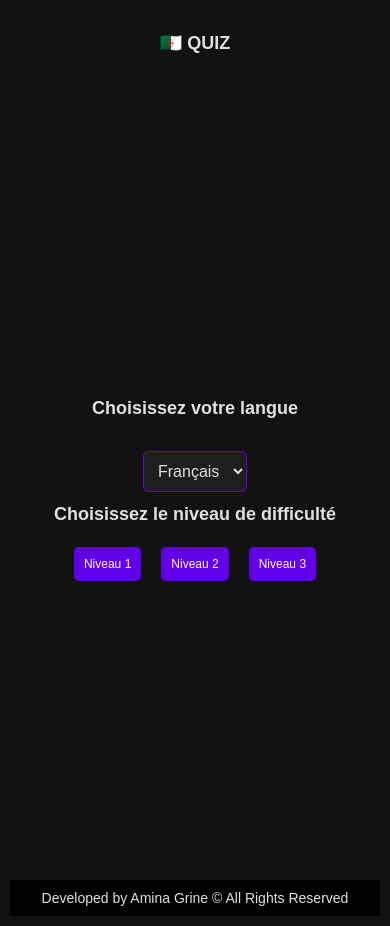
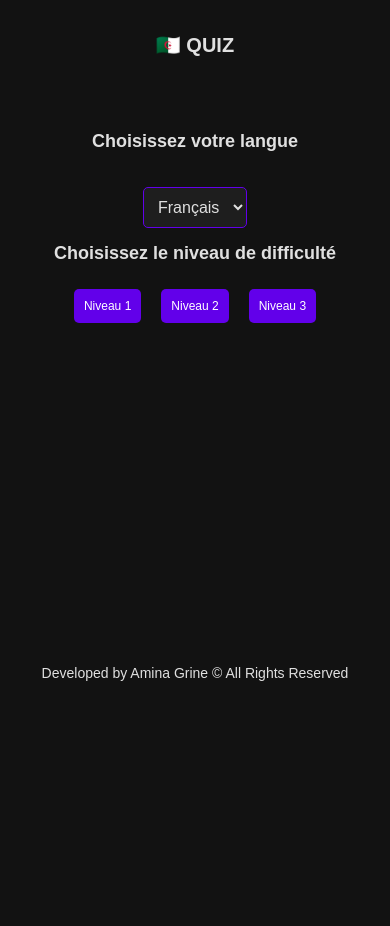
Before and after one commit to aminagr/AlgerianLanguageQuiz, a React (Vite) app: page / in a window 390 px wide. After the commit the page ends 844 px from the top, so only its background shows below. Built offline with nearby package versions, Linux system fonts and the light colour scheme.

Commit message:
Quiz Code Updated

```diff
--- a/src/Home.jsx
+++ b/src/Home.jsx
@@ -33,12 +33,12 @@ const Home = () => {
     <div className="home">
       {!startQuiz ? (
         <>
-          <h1>{translations[language].title}</h1>
+          <h2>{translations[language].title}</h2>
           <select onChange={(e) => setLanguage(e.target.value)} value={language}>
             <option value="fr">Français</option>
             <option value="en">English</option>
           </select>
-          <h1>{translations[language].difficultyTitle}</h1>
+          <h2>{translations[language].difficultyTitle}</h2>
           <button onClick={() => handleStartQuiz('niveau1')}>{translations[language].level1}</button>
           <button onClick={() => handleStartQuiz('niveau2')}>{translations[language].level2}</button>
           <button onClick={() => handleStartQuiz('niveau3')}>{translations[language].level3}</button>
--- a/src/Styles.css
+++ b/src/Styles.css
@@ -1,25 +1,31 @@
+
 html, body {
   height: 100%; /* S'assurer que le body prend toute la hauteur */
   margin: 0; /* Éliminer les marges par défaut */
   background-color: #121212; /* Fond global */
   color: #e0e0e0; /* Couleur du texte global */
   font-family: 'Arial', sans-serif;
+
 }
 
 .App {
-  min-height: calc(100vh - 40px); /* Ajuster la hauteur pour le footer */
+  min-height: 550px;
   display: flex;
-  flex-direction: column; /* Disposer les éléments en colonne */
-  justify-content: center; /* Centrer verticalement le contenu principal */
-  align-items: center; /* Centrer horizontalement le contenu */
+  flex-wrap: wrap;
+  justify-content: center;
+  align-items: center;
+  padding: 0 !important;
+  margin: 0 !important;
+  align-content: space-between;
 }
+.home, .quiz {
 
-.home, .quiz {
   text-align: center;
   animation: fadeIn 1s;
-  max-width: 400px; /* Limiter la largeur pour les écrans larges */
+  max-width: 500px; /* Limiter la largeur pour les écrans larges */
   width: 100%; /* Prendre toute la largeur sur les petits écrans */
-  padding: 20px; /* Ajouter du padding pour le confort */
+  padding: 10px; /* Ajouter du padding pour le confort */
+
 }
 
 button {
@@ -109,20 +115,27 @@ select:hover {
 
 .header{ text-align: center;
   width: 100%;
-  padding: 10px 0;
-
-
+padding: 10px 0;
 
 }
 .footer {
   background-color: black;
   color: #e0e0e0; /* Couleur du texte */
   text-align: center; /* Centrer le texte */
-  padding: 10px 0; /* Espacement vertical */
+  padding: 20px 0; /* Espacement vertical */
+
   width: 100%; /* Prendre toute la largeur */
   position: relative; /* Garder la position relative */
+
+}
+.quit-button {
+  background: red;
 }
 
+.quit-button:hover{
+background-color: #3700b3;
+  transform: scale(1.05);
+}
 @media (max-width: 600px) {
   body {
     height: auto; /* Permettre un défilement sur mobile */
@@ -130,7 +143,10 @@ select:hover {
   }
 
   h1 {
-    font-size: 20px;
+    font-size: 60px;
+  }
+  h1 {
+    font-size: 30px;
   }
 
   button {
@@ -180,9 +196,10 @@ select:hover {
     transition: background-color 0.3s, transform 0.3s;
   }
 
-  .quit-button:hover {
-    background-color: #1e1e1e1d;
-  }
+  .quit-button:hover{
+    background-color: #3700b3;
+      transform: scale(1.05);
+    }
 
   .quit-button-mob:hover {
     background-color: #1e1e1e1d;
@@ -194,11 +211,20 @@ select:hover {
 
   .footer {
     font-size: 14px; /* Ajuster la taille de la police pour mobile */
+   background-color:#121212; ;
+  color: #e0e0e0; /* Couleur du texte */
+  text-align: center; /* Centrer le texte */
+
+  width: 100%; /* Prendre toute la largeur */
+  position: relative; /* Garder la position relative */
   }
 }
 
 @media (max-width: 400px) {
   h1 {
+    font-size: 20px;
+  }
+  h2 {
     font-size: 18px;
   }
 
--- a/src/footer.jsx
+++ b/src/footer.jsx
@@ -3,7 +3,7 @@ import React from 'react';
 function Footer() {
   return (
     <footer className="footer">
-      Developed by Amina Grine © All Rights Reserved
+      <p> Developed by Amina Grine © All Rights Reserved</p>
     </footer>
   );
 }
--- a/src/header.jsx
+++ b/src/header.jsx
@@ -1,10 +1,9 @@
-
 import React from 'react';
 
 const Header = () => {
   return (
     <header className="header">
-      <h1> 🇩🇿 QUIZ </h1>
+      <h1>🇩🇿 QUIZ </h1>
     </header>
   );
 };
```
